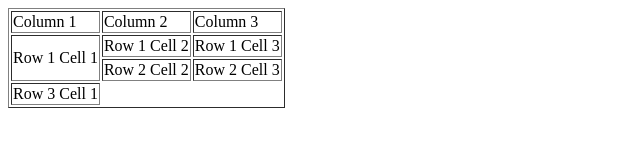
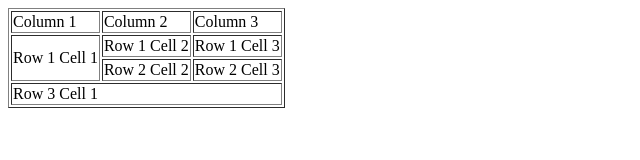
Before and after one commit to SaketKaswa20/MERN_Stack_Web_Development, a plain HTML site: page HTML/table_using_colspan_rowspan.html in a window 1280 px wide. Shown: the whole page, without its empty margins (0-640 px from the left). Drawn offline with Linux system fonts and the light colour scheme.

Commit message:
Update table_using_colspan_rowspan.html

```diff
--- a/HTML/table_using_colspan_rowspan.html
+++ b/HTML/table_using_colspan_rowspan.html
@@ -31,7 +31,7 @@
             <td>Row 2 Cell 3</td>
         </tr>
         <tr>
-            <td colspan="">Row 3 Cell 1</td>
+            <td colspan="3">Row 3 Cell 1</td>
         </tr>
     </table>
 
```
